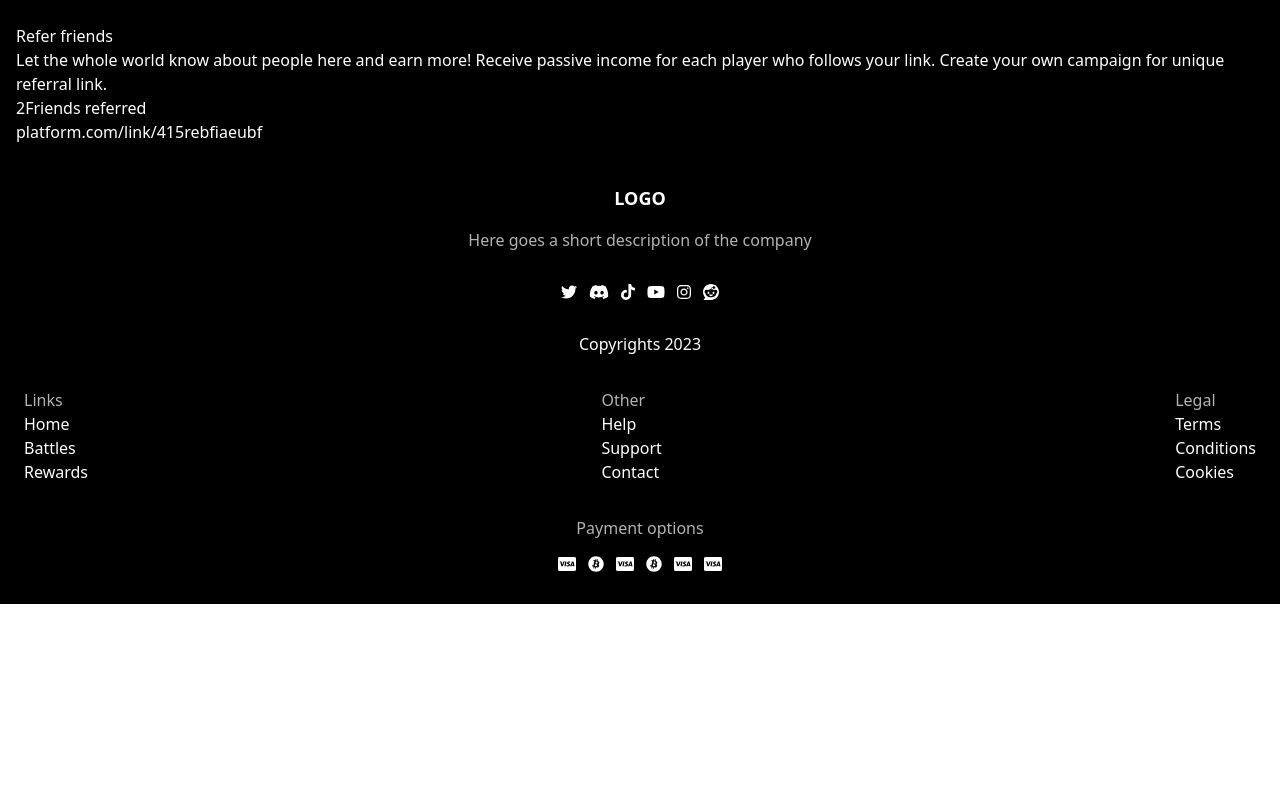
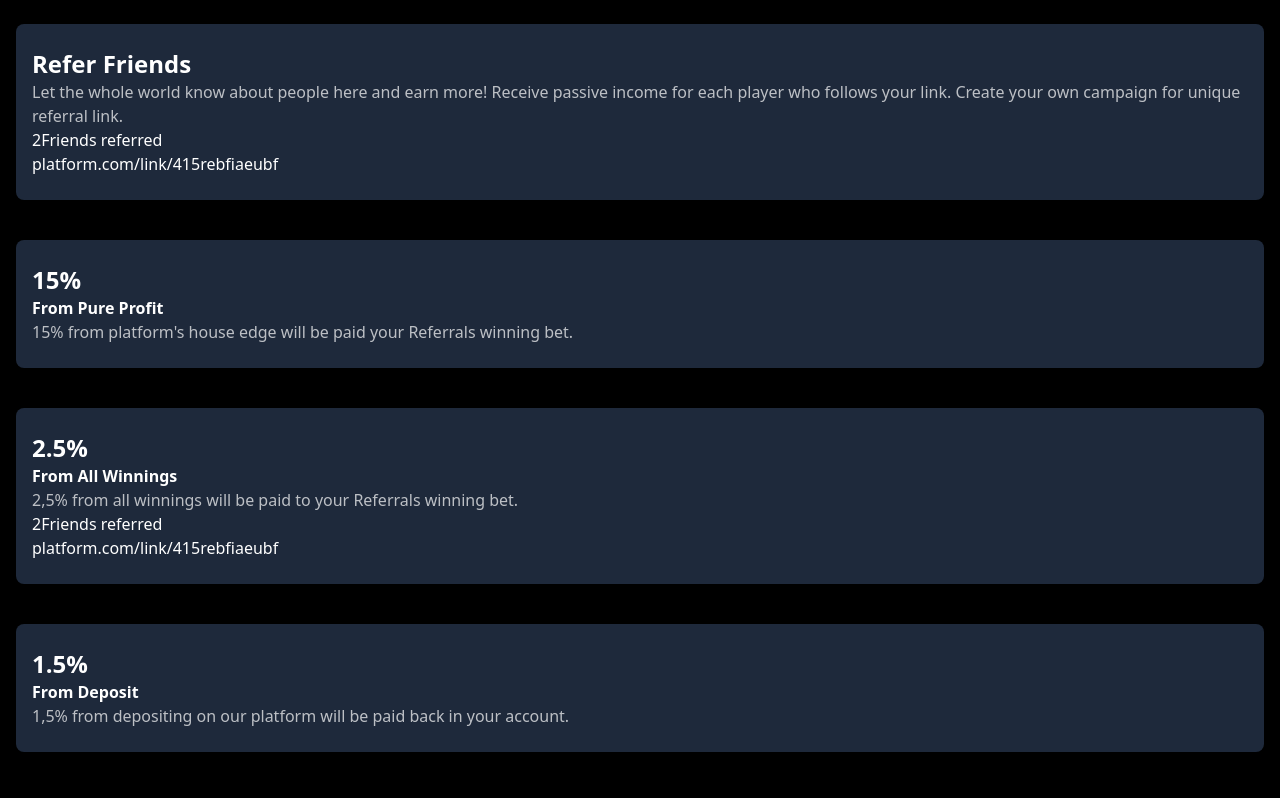
Before and after one commit to juandelacruz23/infinitro-assessment, a React (Vite) app: page / in a window 1280 px wide. Shown: the top 798 px of the page. Built offline with nearby package versions, Linux system fonts and the light colour scheme.

Commit message:
Add new cards and subtitles

```diff
--- a/src/Landing/LandingPage.tsx
+++ b/src/Landing/LandingPage.tsx
@@ -1,13 +1,15 @@
 import Card from "../common/Card";
+import CardSubtitle from "../common/CardSubtitle";
+import CardTitle from "../common/CardTitle";
 import Footer from "./Footer/Footer";
 
 const LandingPage = () => {
   return (
     <>
-      <main className="p-4 pt-6">
+      <main className="p-4 pt-6 flex flex-col gap-10">
         <Card>
-          <h2>Refer friends</h2>
-          <p>
+          <CardTitle>Refer friends</CardTitle>
+          <p className="opacity-70">
             Let the whole world know about people here and earn more! Receive
             passive income for each player who follows your link. Create your
             own campaign for unique referral link.
@@ -17,6 +19,33 @@ const LandingPage = () => {
           </div>
           <div>platform.com/link/415rebfiaeubf</div>
         </Card>
+        <Card>
+          <CardTitle>15%</CardTitle>
+          <CardSubtitle>From pure profit</CardSubtitle>
+          <p className="opacity-70">
+            15% from platform's house edge will be paid your Referrals winning
+            bet.
+          </p>
+        </Card>
+        <Card>
+          <CardTitle>2.5%</CardTitle>
+          <CardSubtitle>From all winnings</CardSubtitle>
+          <p className="opacity-70">
+            2,5% from all winnings will be paid to your Referrals winning bet.
+          </p>
+          <div>
+            <span>2</span>Friends referred
+          </div>
+          <div>platform.com/link/415rebfiaeubf</div>
+        </Card>
+        <Card>
+          <CardTitle>1.5%</CardTitle>
+          <CardSubtitle>From deposit</CardSubtitle>
+          <p className="opacity-70">
+            1,5% from depositing on our platform will be paid back in your
+            account.
+          </p>
+        </Card>
       </main>
       <Footer />
     </>
--- a/src/common/Card.tsx
+++ b/src/common/Card.tsx
@@ -1,10 +1,8 @@
 import { FC, PropsWithChildren } from "react";
 
-const Card: FC<PropsWithChildren> = ({children}) => {
+const Card: FC<PropsWithChildren> = ({ children }) => {
   return (
-    <article className='rounded-lg'>
-      {children}
-    </article>
+    <article className="rounded-lg bg-slate-800 px-4 py-6">{children}</article>
   );
 };
 
--- /dev/null
+++ b/src/common/CardSubtitle.tsx
@@ -0,0 +1,7 @@
+import { FC } from "react";
+
+const CardSubtitle: FC<{ children: string }> = ({ children }) => {
+  return <p className="font-bold capitalize">{children}</p>;
+};
+
+export default CardSubtitle;
--- /dev/null
+++ b/src/common/CardTitle.tsx
@@ -0,0 +1,7 @@
+import { FC } from "react";
+
+const CardTitle: FC<{ children: string }> = ({ children }) => {
+  return <h2 className="text-2xl font-bold capitalize">{children}</h2>;
+};
+
+export default CardTitle;
```
